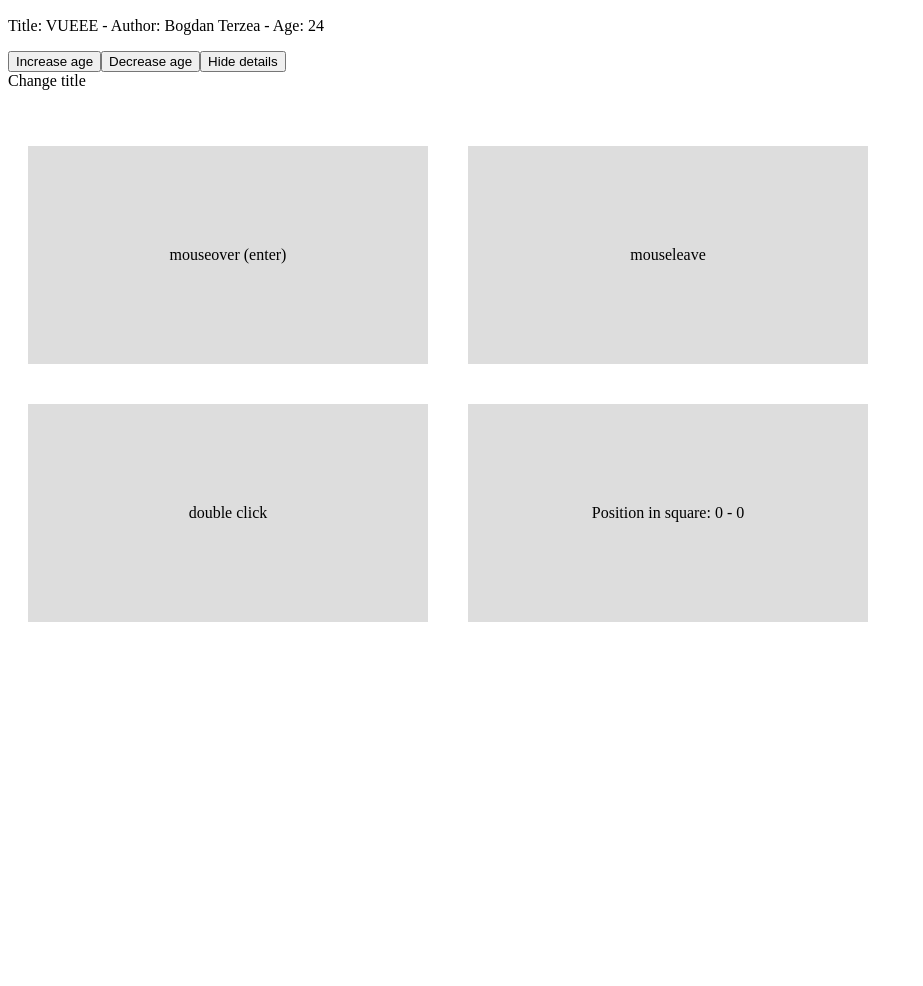
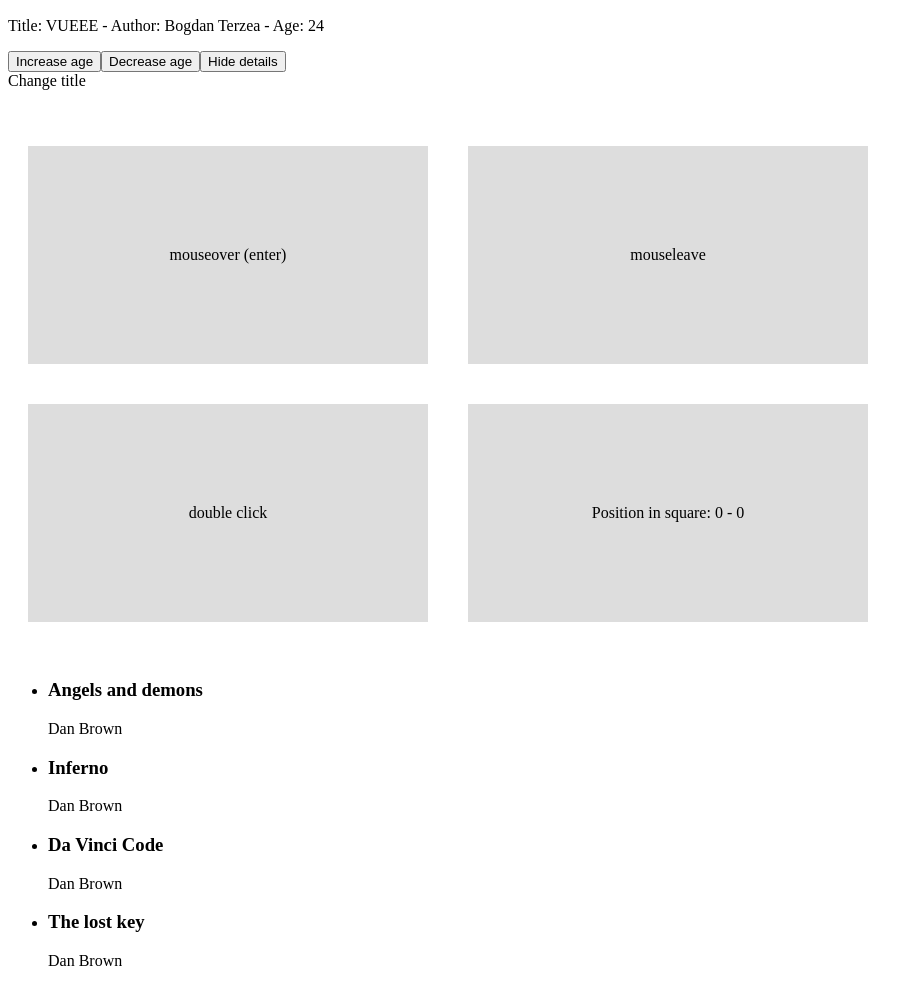
Before and after one commit to bogdanterzea/learn_vue_1, a plain HTML site: page index.html in a window 1280 px wide. Shown: the part 96-1082 px from the top of the page, without its empty margins (0-923 px from the left). Before the commit the page ends 800 px from the top, so only its background shows below. Drawn offline with nearby package versions, Linux system fonts and the light colour scheme.

Commit message:
Output a list with v-for

```diff
--- a/app.js
+++ b/app.js
@@ -5,6 +5,12 @@ const app = Vue.createApp({
             title: 'VUEEE',
             author: 'Bogdan Terzea',
             age: 24,
+            books: [
+                { title: 'Angels and demons', author: 'Dan Brown' },
+                { title: 'Inferno', author: 'Dan Brown' },
+                { title: 'Da Vinci Code', author: 'Dan Brown' },
+                { title: 'The lost key', author: 'Dan Brown' }
+            ],
             x: 0,
             y: 0
         }
--- a/index.html
+++ b/index.html
@@ -37,6 +37,16 @@
     <div class="box" @mouseleave="handleEvent">mouseleave</div>
     <div class="box" @dblclick="handleEvent">double click</div>
     <div class="box" @mousemove="handleMousemove">Position in square: {{x}} - {{y}}</div>
+    <br>
+    <br>
+    <div v-if="showDetails">
+      <ul>
+        <li v-for="book in books">
+          <h3>{{ book.title }}</h3>
+          <p>{{ book.author }}</p>
+        </li>
+      </ul>
+    </div>
   </div>
 
   <script src="app.js"></script>
```
